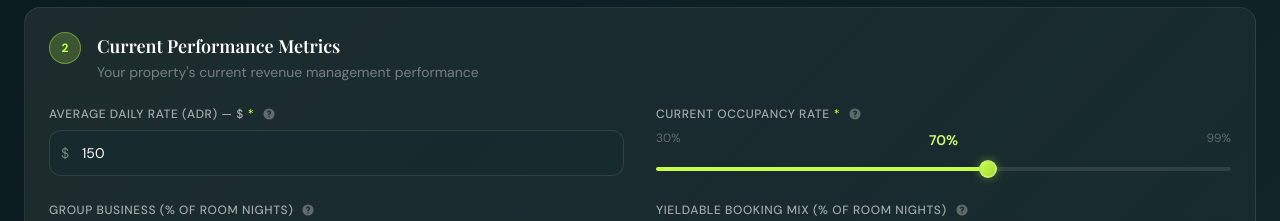
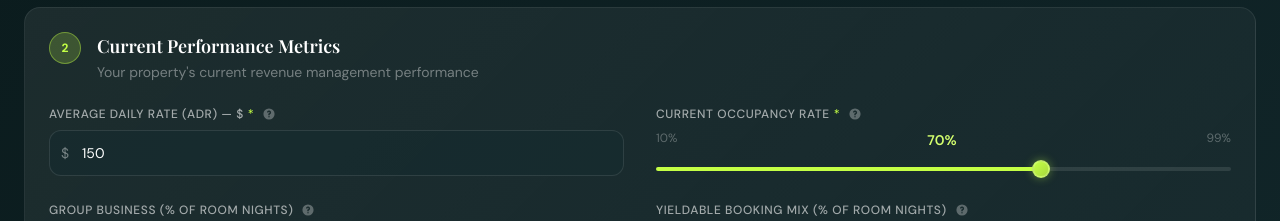
Before and after one commit to arturograciapimentel-alt/ROI-Calculator-project, a Next.js app: page / in a window 1280 px wide. Shown: the part 860-1081 px from the top of the page. Built offline with nearby package versions, Linux system fonts and the light colour scheme; a web font is replaced by a local one.

Commit message:
Extend occupancy rate range to 10-99%
Change minimum occupancy from 30% to 10% to support properties with
lower occupancy rates. Both portfolio and single-property occupancy
inputs now accept 10-99% range instead of 30-99%.

https://claude.ai/code/session_018M8jiArBrgGL9q7ZVbCBKH

```diff
--- a/components/tabs/Tab1PropertyProfile.tsx
+++ b/components/tabs/Tab1PropertyProfile.tsx
@@ -325,7 +325,7 @@ function PortfolioPropertyCard({
         <InputField label="Occupancy Rate">
           <SliderInput
             value={Math.round(property.currentOccupancy * 100)}
-            min={30}
+            min={10}
             max={99}
             onChange={(v) => onUpdate({ currentOccupancy: v / 100 })}
             formatValue={(v) => `${v}%`}
@@ -644,7 +644,7 @@ export function Tab1PropertyProfile() {
               >
                 <SliderInput
                   value={Math.round(inputs.currentOccupancy * 100)}
-                  min={30}
+                  min={10}
                   max={99}
                   onChange={(v) => update("currentOccupancy", v / 100)}
                   formatValue={(v) => `${v}%`}
```
